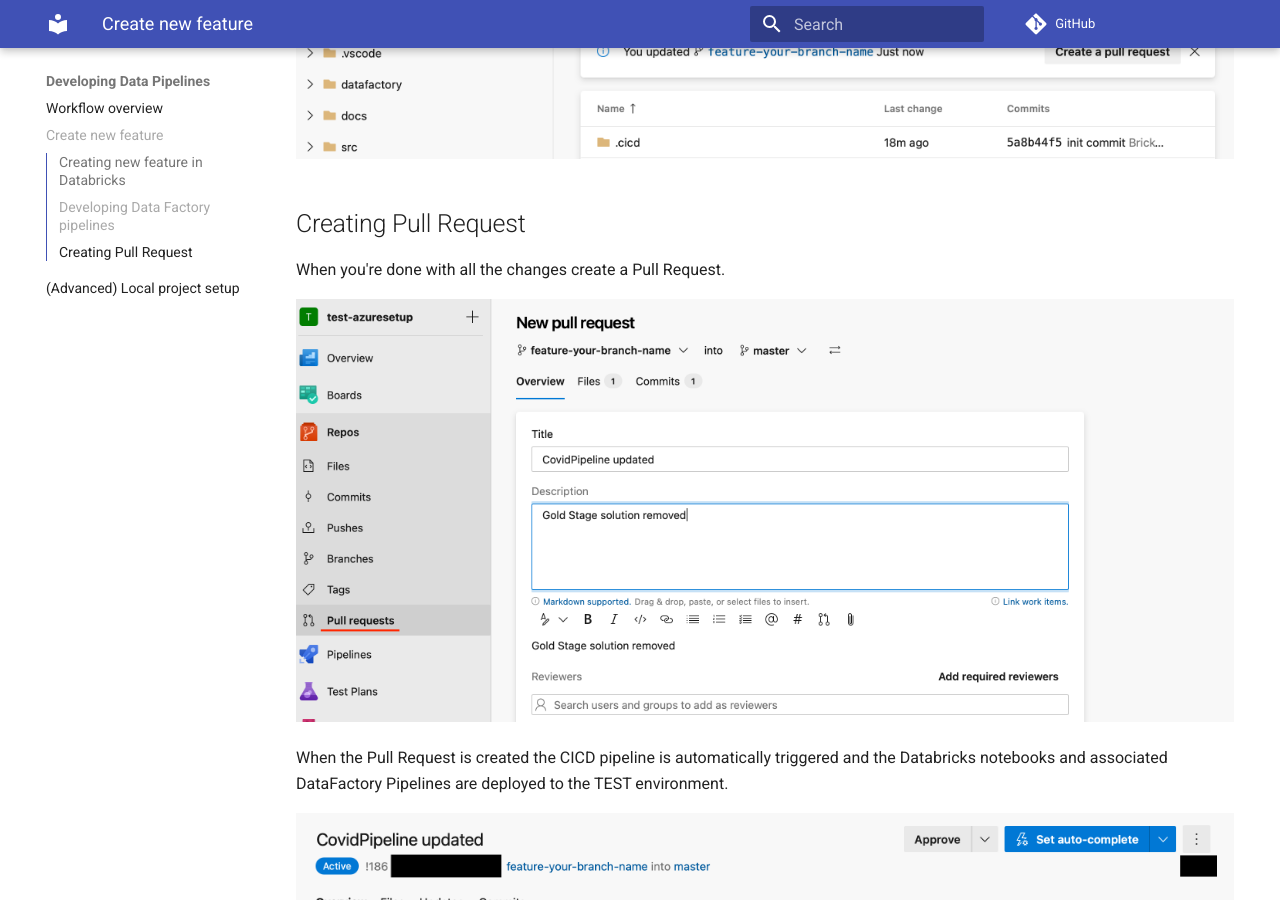
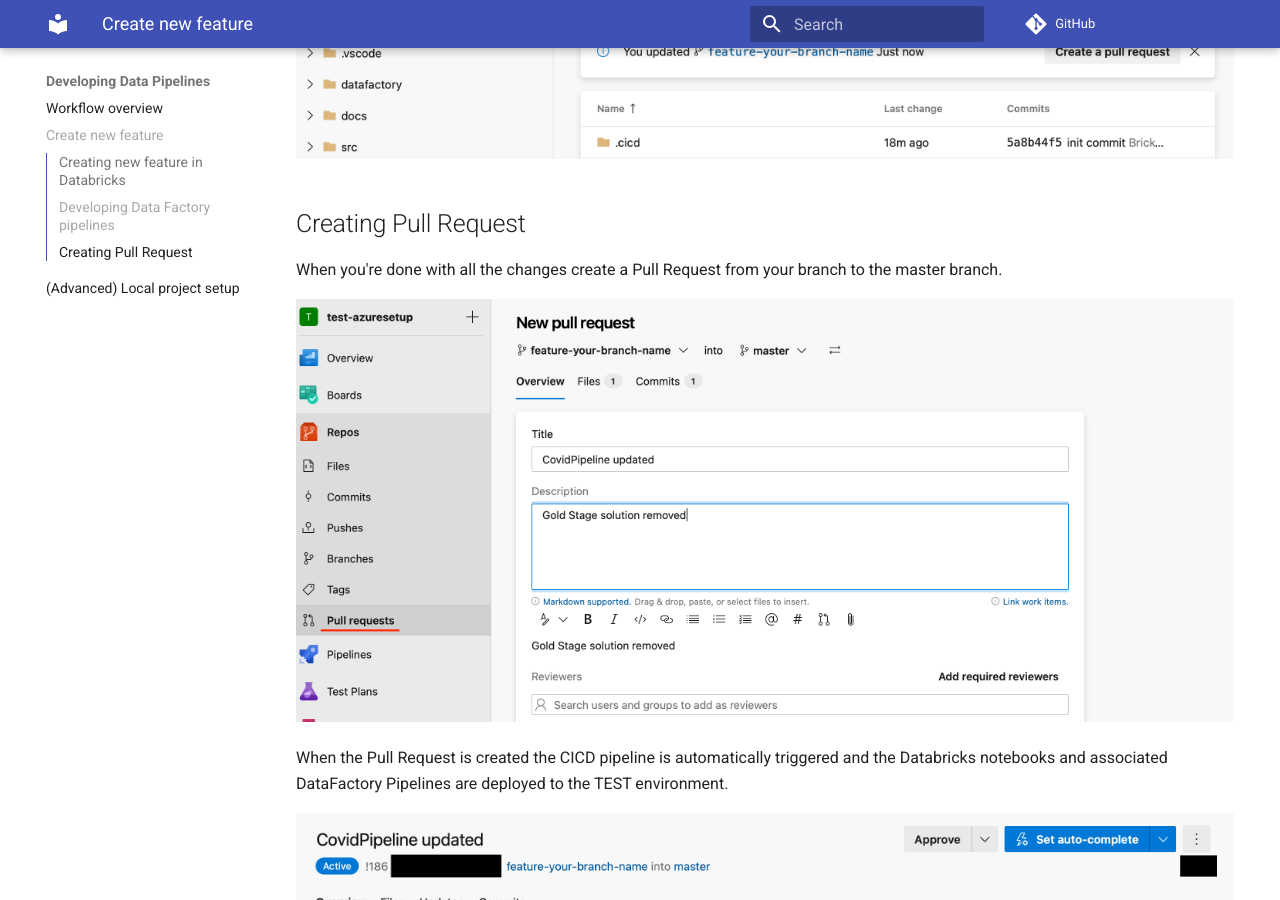
Before and after one commit to daipe-ai/platform-docs, an MkDocs documentation site: the page built from docs/data-pipelines-workflow/feature-branch.md, in a window 1280 px wide and 900 px high, scrolled down 4204 px. Built offline with MkDocs 1.6.1 and Material for MkDocs 9.7.7, drawn with Linux system fonts in a browser that asks for light colours; comment, search, counter and statistics services are not loaded.

Commit message:
minor fix

```diff
--- a/docs/data-pipelines-workflow/feature-branch.md
+++ b/docs/data-pipelines-workflow/feature-branch.md
@@ -67,7 +67,7 @@
 
 ## Creating Pull Request
 
-When you're done with all the changes create a Pull Request.
+When you're done with all the changes create a Pull Request from your branch to the master branch.
 
 ![](../images/bricks_pr_set.png)
 
```
